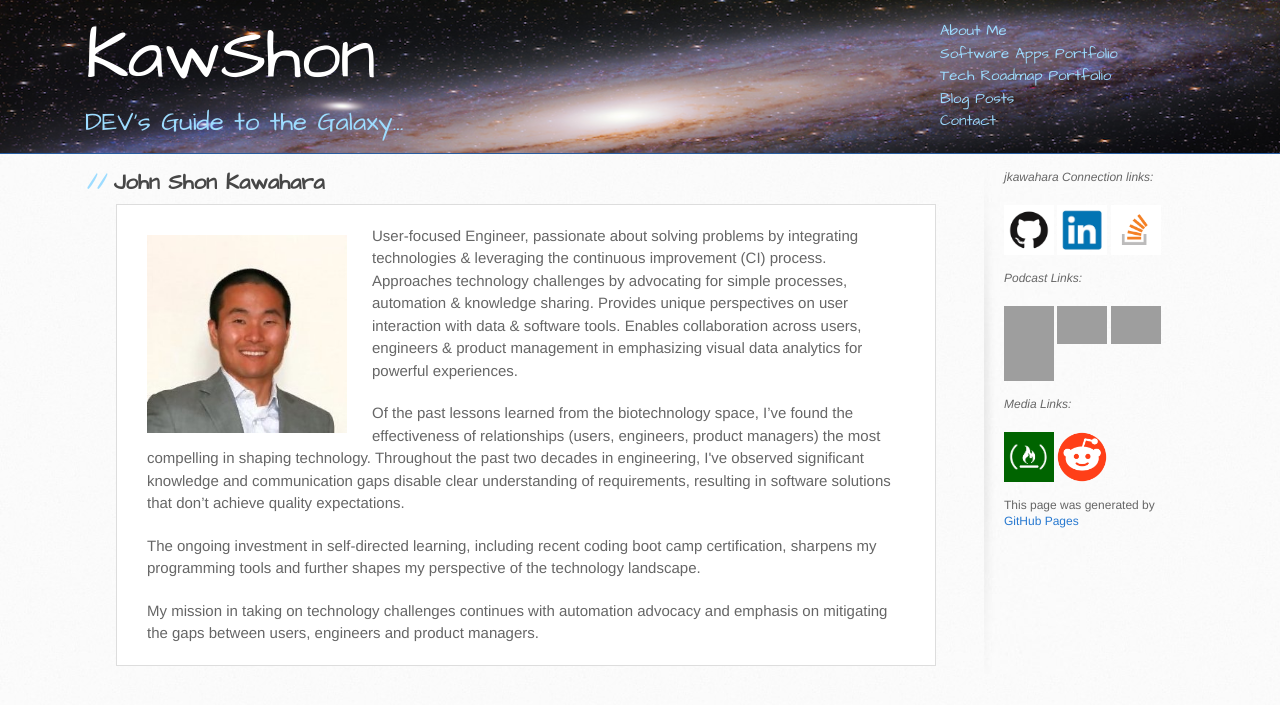
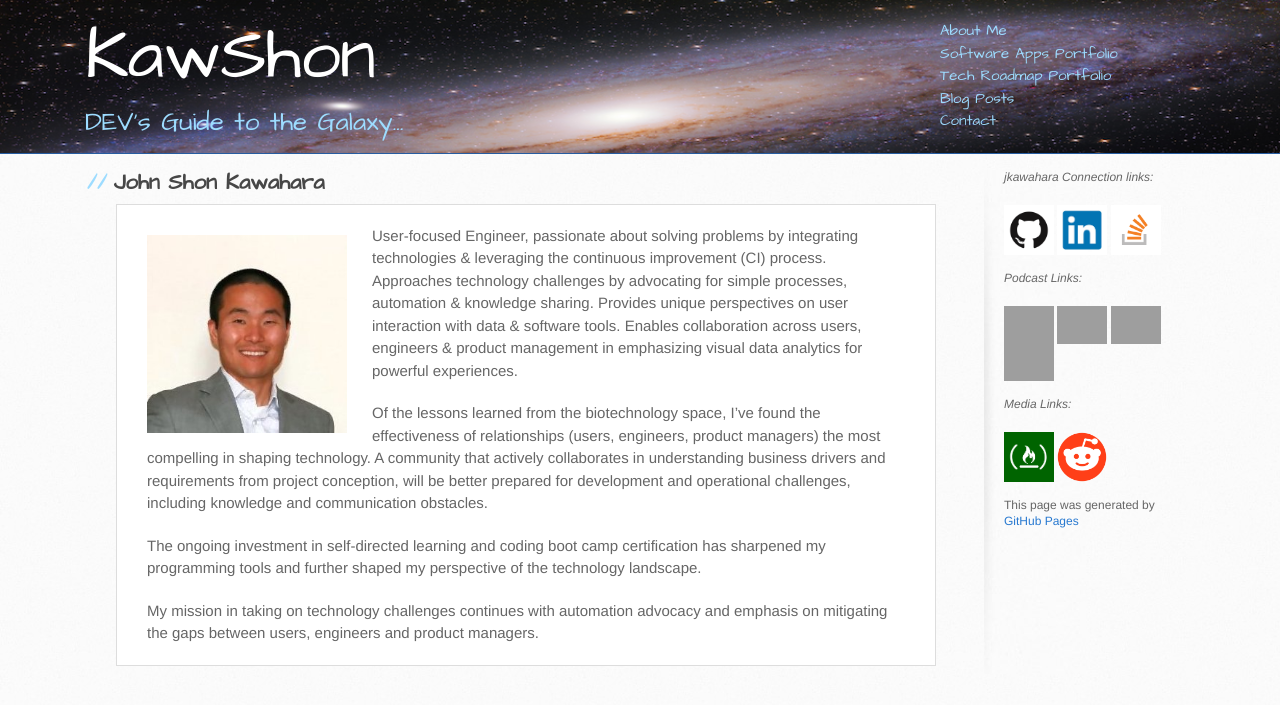
Before and after one commit to jkawahara/jkawahara.github.io, a Jekyll site: the page built from index.html, in a window 1280 px wide. Shown: the top 705 px of the page. Built offline with Jekyll 4.4.1, drawn with Linux system fonts in a browser that asks for light colours; nearby versions of some CDN libraries; grey boxes are pictures that could not be loaded.

Commit message:
Update About Me

```diff
--- a/index.html
+++ b/index.html
@@ -8,8 +8,9 @@ heading: John Shon Kawahara
   <img src="assets/images/jkawahara.jpg" class="auth-image" alt="John Kawahara">
 
   <p>User-focused Engineer, passionate about solving problems by integrating technologies & leveraging the continuous improvement (CI) process. Approaches technology challenges by advocating for simple processes, automation & knowledge sharing. Provides unique perspectives on user interaction with data & software tools. Enables collaboration across users, engineers & product management in emphasizing visual data analytics for powerful experiences.</p>
-  <p>Of the past lessons learned from the biotechnology space, I’ve found the effectiveness of relationships (users, engineers, product managers) the most compelling in shaping technology. Throughout the past two decades in engineering, I've observed significant knowledge and communication gaps disable clear understanding of requirements, resulting in software solutions that don’t achieve quality expectations.</p>
-  <p>The ongoing investment in self-directed learning, including recent coding boot camp certification, sharpens my programming tools and further shapes my perspective of the technology landscape.</p>
+  <p>Of the lessons learned from the biotechnology space, I’ve found the effectiveness of relationships (users, engineers, product managers) the most compelling in shaping technology. A community that actively collaborates in understanding business drivers and requirements from project conception, will be better prepared for development and operational challenges, including knowledge and communication obstacles.
+  </p>
+  <p>The ongoing investment in self-directed learning and coding boot camp certification has sharpened my programming tools and further shaped my perspective of the technology landscape.</p>
   <p>My mission in taking on technology challenges continues with automation advocacy and emphasis on mitigating the gaps between users, engineers and product managers.</p>
 
 </section>
```
Also changed, not shown: _data/portfolio-tech.yml (+4 -4 lines).
